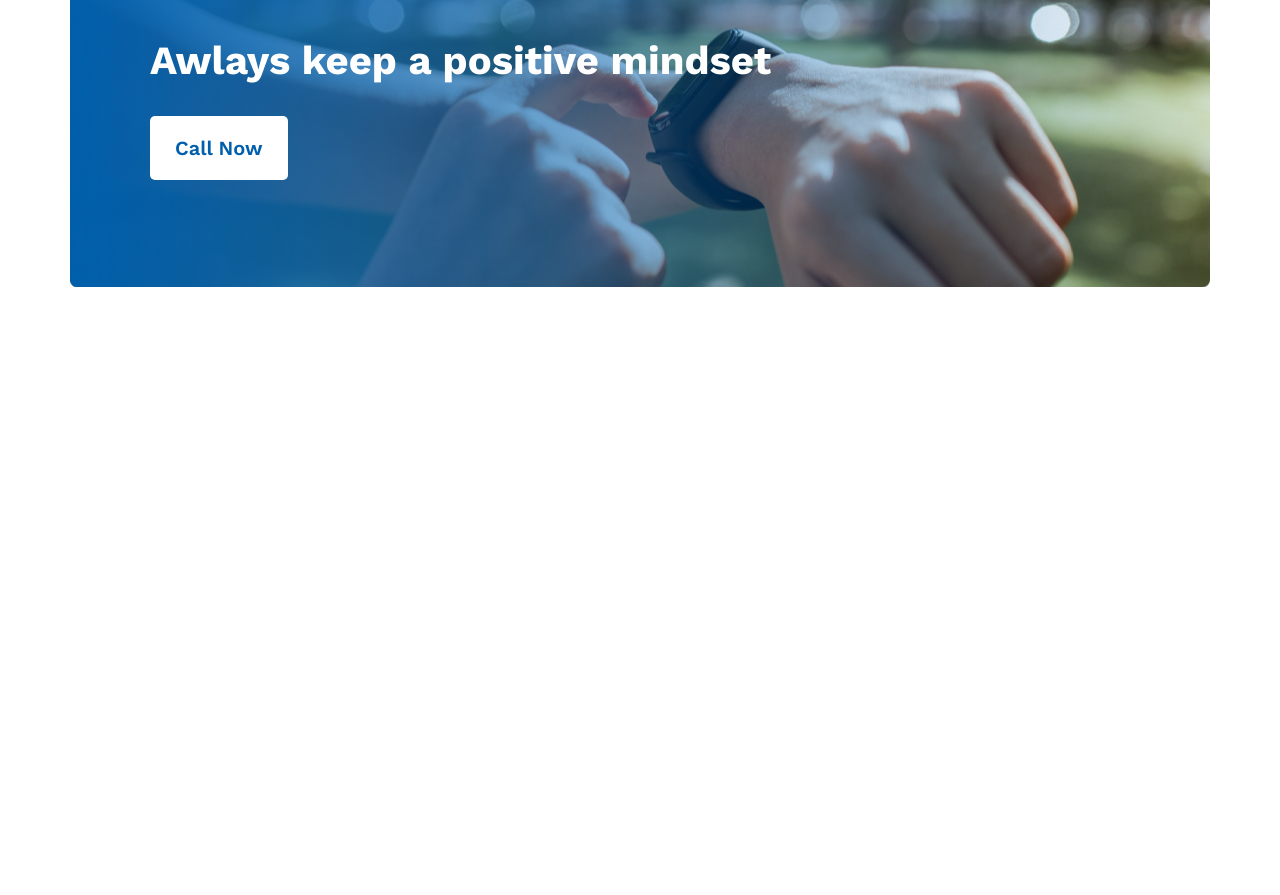
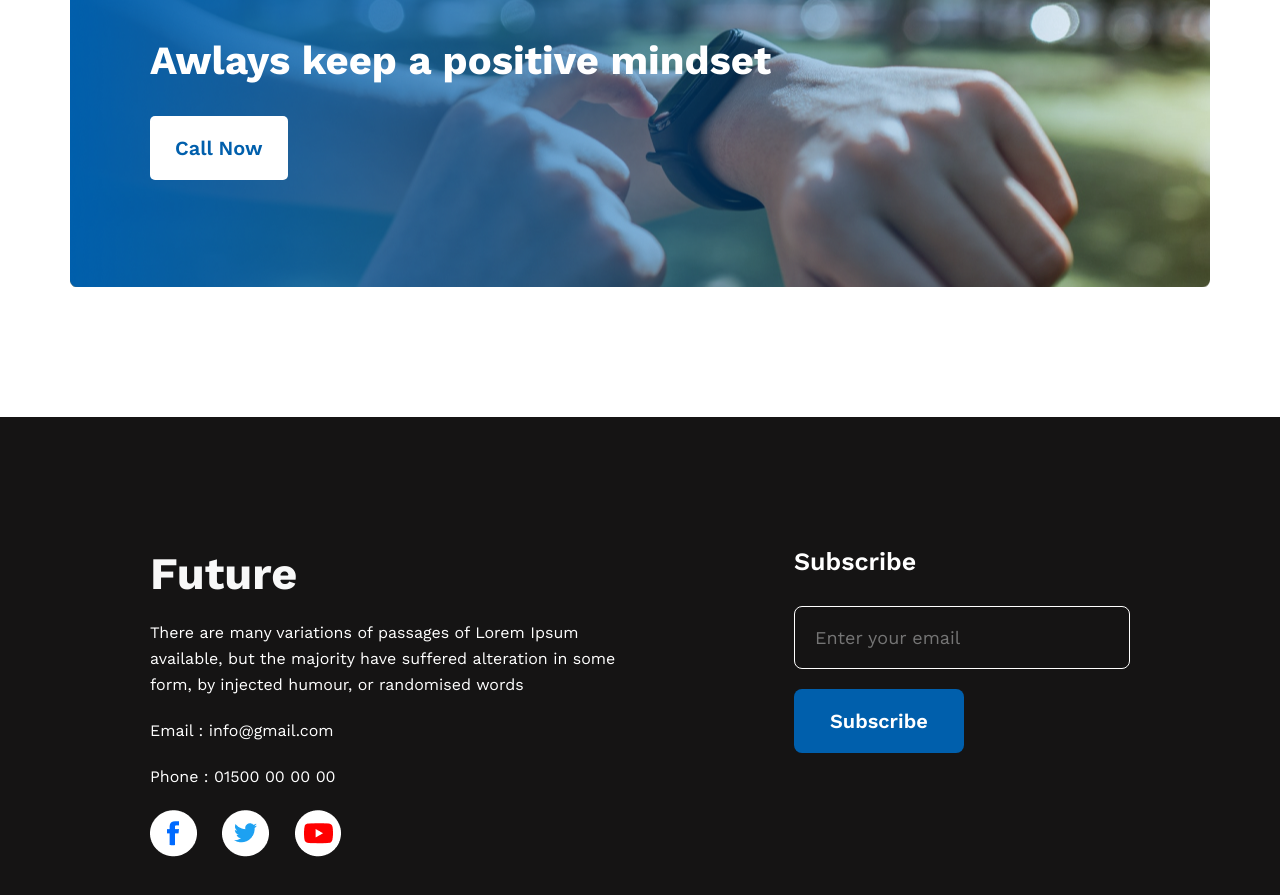
Before and after one commit to myenuddin24/new-year-new-me-web, a plain HTML site: page index.html in a window 1280 px wide. Shown: the part 2221-3116 px from the top of the page. Before the commit the page ends 2638 px from the top, so only its background shows below. Drawn offline with nearby package versions, Linux system fonts and the light colour scheme.

Commit message:
footer section also complete

```diff
--- a/index.html
+++ b/index.html
@@ -69,8 +69,23 @@
         </section>
     </main>
     <footer>
-        <section>
-
+        <section class="footer">
+            <div class="future">
+                <h2 class="future-heading">Future</h2>
+                <p class="future-description">There are many variations of passages of Lorem Ipsum available, but the majority have suffered alteration in some form, by injected humour, or randomised words</p>
+                <p class="future-description">Email : info@gmail.com</p>
+                <p class="future-description">Phone : 01500 00 00 00</p>
+                <div>
+                    <img class="future-img" src="images/icons/fb.png" alt="facebook">
+                    <img class="future-img" src="images/icons/twitter.png" alt="twitter">
+                    <img src="images/icons/youtube.png" alt="youtube">
+                </div>
+            </div>
+            <div class="subscribe">
+                <h2 class="subscribe-heading">Subscribe</h2>
+                <input type="email" name="" id="email" placeholder="Enter your email">
+                <button class="subscribe-btn" type="submit">Subscribe</button>
+            </div>
         </section>
     </footer>
 </body>
--- a/styles/style.css
+++ b/styles/style.css
@@ -125,3 +125,51 @@
 }
 
 /* footer section */
+.footer{
+  background-color: #151414;
+  display: flex;
+  justify-content: space-between;
+  gap: 150px;
+  padding: 130px 150px;
+}
+
+.future-heading{
+  font-size: 45px;
+  font-weight: 700;
+  color: #F8F8F8;
+}
+.future-description{
+  color: #ffffff;
+  font-size: 16px;
+  line-height: 26px;
+  margin-top: 20px;
+  margin-bottom: 20px;
+}
+.future-img{
+  margin-right: 20px;
+}
+
+.subscribe-heading{
+  color: #ffffff;
+  font-size: 25px;
+  font-weight: 600;
+}
+#email{
+  color: #F3F3F3;
+  background-color:#151414;
+  font-size: 18px;
+  border: 1px solid #ffffff;
+  border-radius: 8px;
+  margin-top: 30px;
+  margin-bottom: 20px;
+  padding: 20px 80px 20px 20px;
+}
+.subscribe-btn{
+  color: #ffffff;
+  background-color: #005FAC;
+  font-size: 20px;
+  font-weight: 600;
+  padding: 20px 36px;
+  border: none;
+  border-radius: 8px;
+}
```
